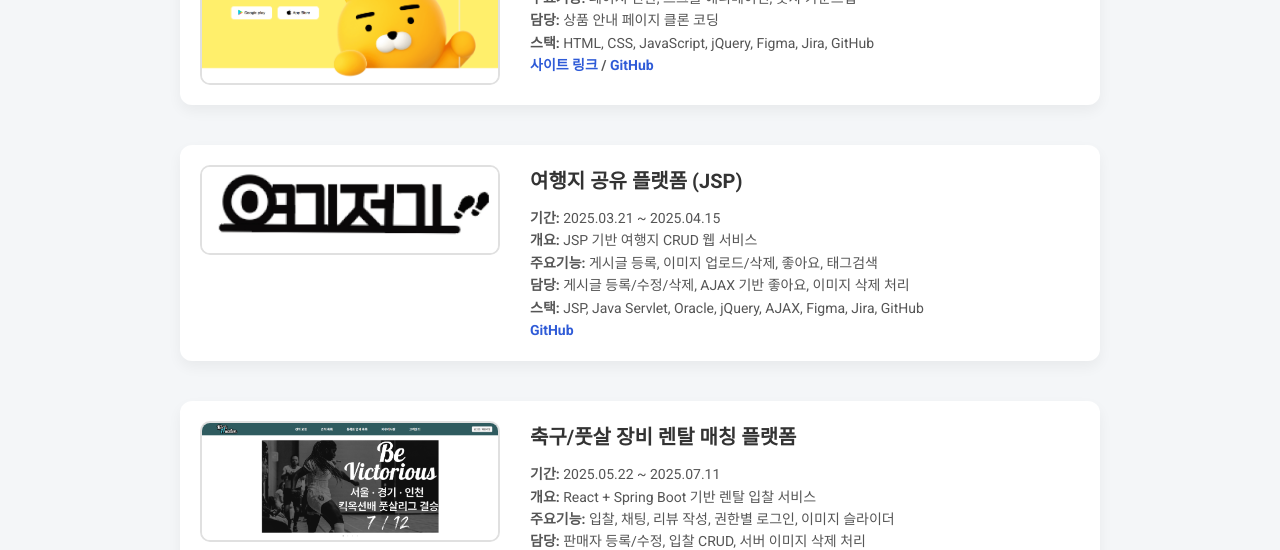
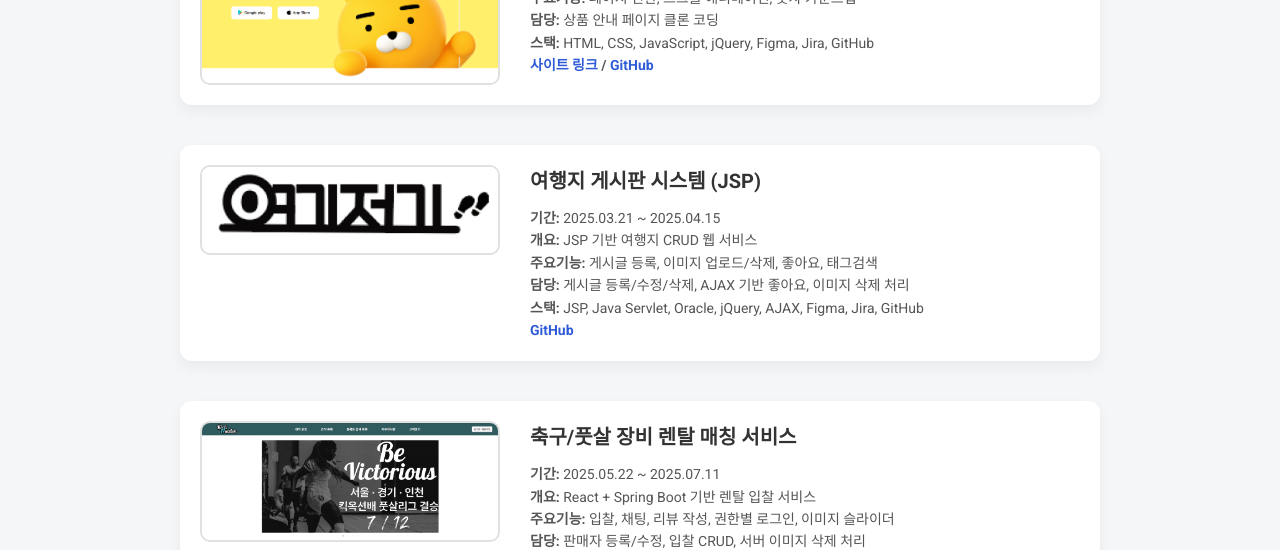
Before and after one commit to dbwogns1/portfolio, a plain HTML site: page index.html in a window 1280 px wide. Shown: the part 1650-2200 px from the top of the page. Drawn offline with Linux system fonts and the light colour scheme.

Commit message:
fix:project name fix

```diff
--- a/index.html
+++ b/index.html
@@ -152,7 +152,7 @@
     <div class="project-row">
       <img src="img/yeogijeogi.png" alt="여행지 JSP 이미지" class="project-img">
       <div class="project-text">
-        <h4>여행지 공유 플랫폼 (JSP)</h4>
+        <h4>여행지 게시판 시스템 (JSP)</h4>
         <p>
           <strong>기간:</strong> 2025.03.21 ~ 2025.04.15<br>
           <strong>개요:</strong> JSP 기반 여행지 CRUD 웹 서비스<br>
@@ -170,7 +170,7 @@
     <div class="project-row">
       <img src="img/Kickauction.png" alt="렌탈 매칭 플랫폼 이미지" class="project-img">
       <div class="project-text">
-        <h4>축구/풋살 장비 렌탈 매칭 플랫폼</h4>
+        <h4>축구/풋살 장비 렌탈 매칭 서비스</h4>
         <p>
           <strong>기간:</strong> 2025.05.22 ~ 2025.07.11<br>
           <strong>개요:</strong> React + Spring Boot 기반 렌탈 입찰 서비스<br>
```
